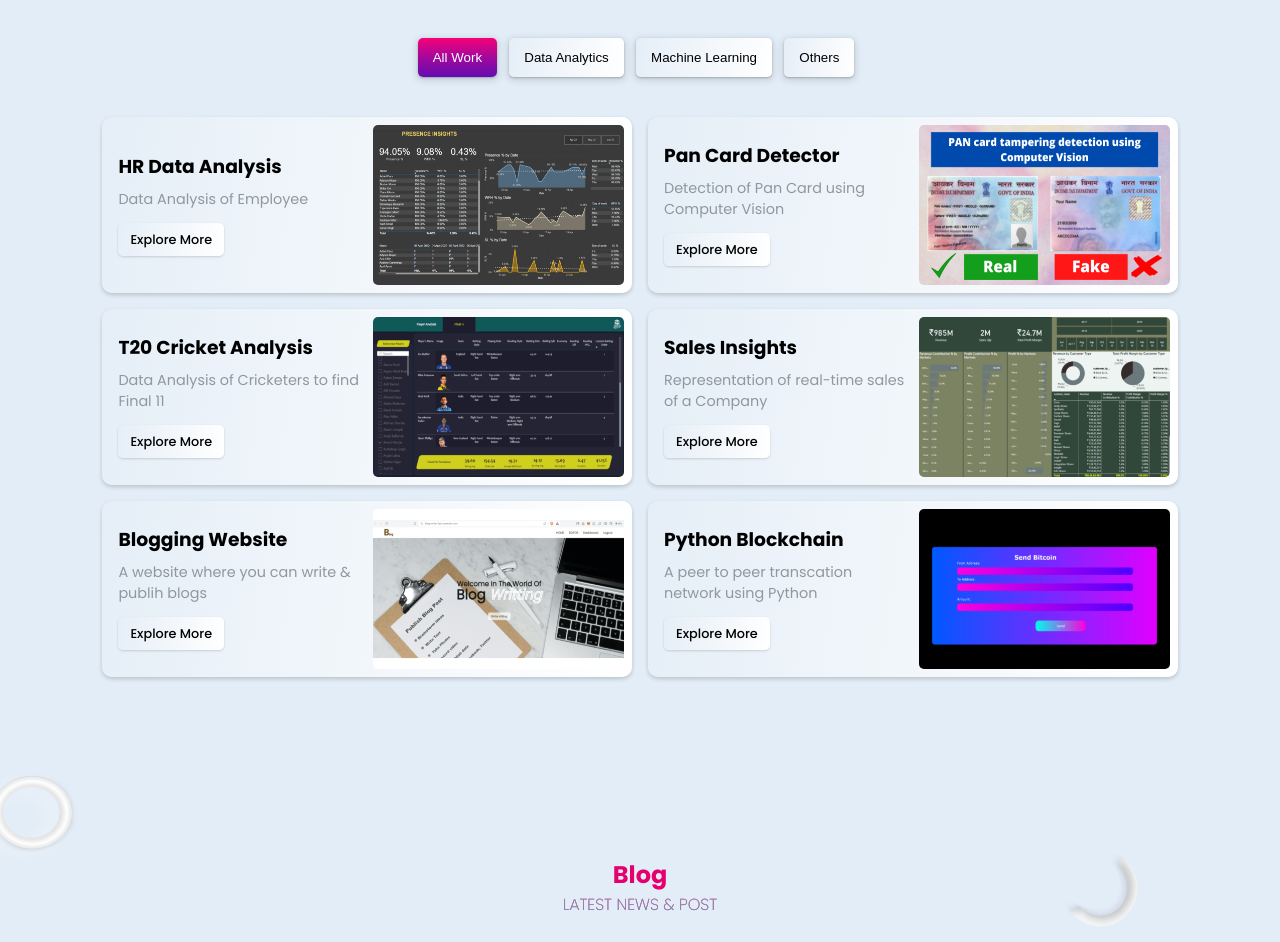
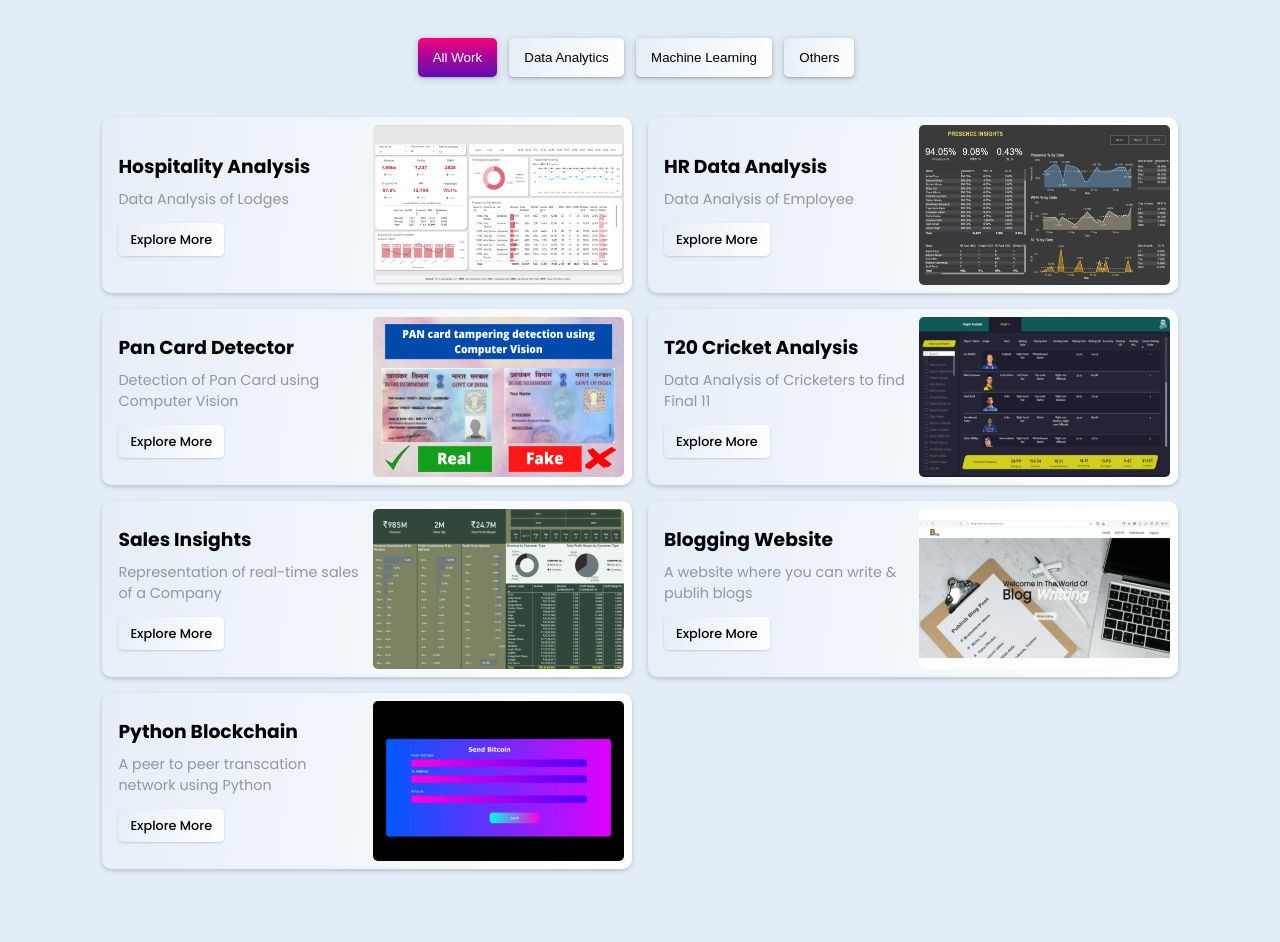
Before and after one commit to Prajwal18-MD/main_website, a plain HTML site: page index.html in a window 1280 px wide. Shown: the part 2910-3852 px from the top of the page. Drawn offline with nearby package versions, Linux system fonts and the light colour scheme; animation ran at ten frames a second.

Commit message:
project 7

```diff
--- a/index.html
+++ b/index.html
@@ -286,6 +286,17 @@
         </div>
 
         <div class="portfolio-gallery">
+            <div class="portfolio-box mix web">
+                <div class="portfolio-content">
+                    <h3>Hospitality Analysis</h3>
+                    <p>Data Analysis of Lodges</p>
+                    <a href="https://github.com/Prajwal18-MD/Hospitality_insights" class="readMore">Explore More</a>
+                </div>
+                <div class="portfolio-img">
+                    <img src="img/portfolio/7.png" alt="">
+                </div>
+            </div>
+
             <div class="portfolio-box mix web">
                 <div class="portfolio-content">
                     <h3>HR Data Analysis</h3>
```
Also changed, not shown: img/portfolio/7.png (added).
